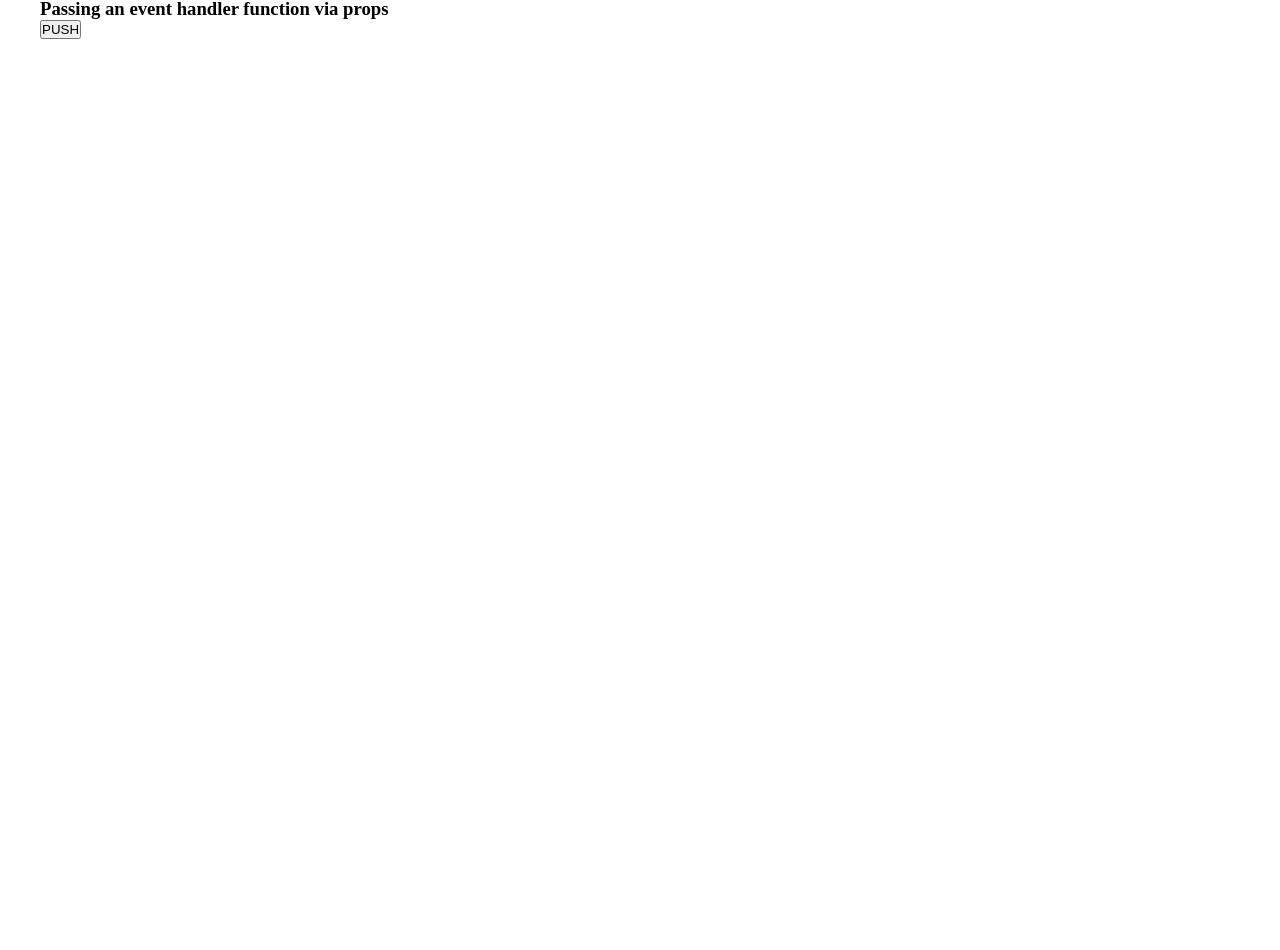
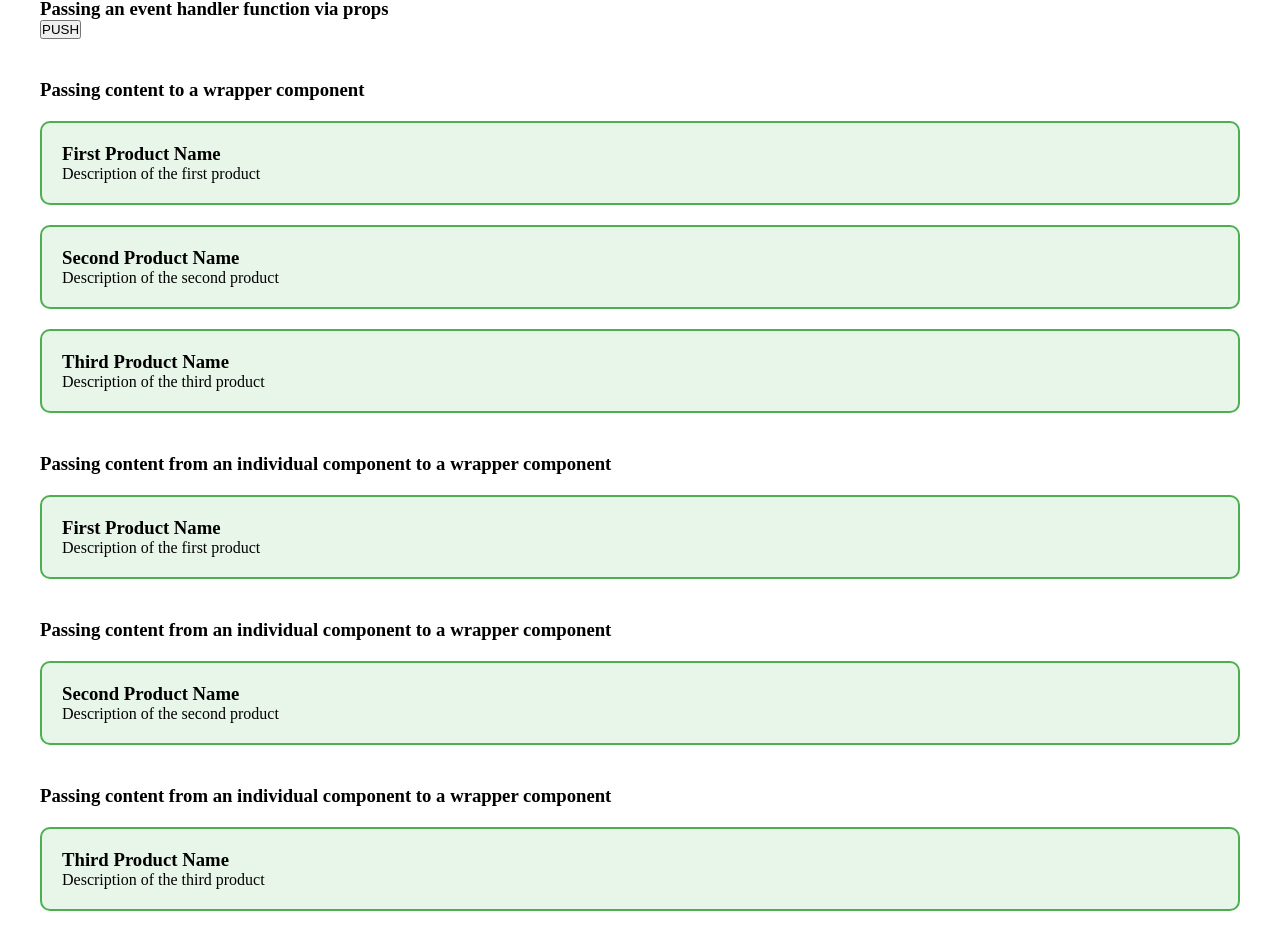
Before and after one commit to Tiana-K08/react-by-examples, a React (Vite) app: page / in a window 1280 px wide. Shown: the part 408-1358 px from the top of the page. Before the commit the page ends 800 px from the top, so only its background shows below. Built offline with nearby package versions, Linux system fonts and the light colour scheme.

Commit message:
feat: using props.children

```diff
--- a/src/App.jsx
+++ b/src/App.jsx
@@ -2,6 +2,10 @@ import ParentGreeting from './components/props/data/ParentGreeting.jsx';
 import ParentProfile from './components/props/object/ParentProfile.jsx';
 import ParentProfileDest from './components/props/destructuring/ParentProfileDest.jsx';
 import ParentButton from './components/props/function/ParentButton.jsx';
+import ParentCards from './components/props/children/ParentCards.jsx';
+import ParentCardOne from './components/props/children/ParentCardOne.jsx';
+import ParentCardTwo from './components/props/children/ParentCardTwo.jsx';
+import ParentCardThree from './components/props/children/ParentCardThree.jsx';
 
 import './App.css';
 
@@ -12,6 +16,10 @@ function App() {
       <ParentProfile />
       <ParentProfileDest />
       <ParentButton />
+      <ParentCards />
+      <ParentCardOne />
+      <ParentCardTwo />
+      <ParentCardThree />
     </div>
   );
 }
--- /dev/null
+++ b/src/components/props/children/ChildCards.jsx
@@ -0,0 +1,17 @@
+function ChildCards(props) {
+  return (
+    <div
+      style={{
+        border: '2px solid #4CAF50',
+        padding: '20px',
+        marginTop: '20px',
+        borderRadius: '10px',
+        backgroundColor: '#e8f5e9',
+      }}
+    >
+      {props.children}
+    </div>
+  );
+}
+
+export default ChildCards;
--- /dev/null
+++ b/src/components/props/children/ParentCardOne.jsx
@@ -0,0 +1,17 @@
+import ChildCards from './ChildCards.jsx';
+
+function ParentCardOne() {
+  return (
+    <div className="parent-wrapper">
+      <h3>
+        Passing content from an individual component to a wrapper component
+      </h3>
+      <ChildCards>
+        <h3>First Product Name</h3>
+        <p>Description of the first product</p>
+      </ChildCards>
+    </div>
+  );
+}
+
+export default ParentCardOne;
--- /dev/null
+++ b/src/components/props/children/ParentCardThree.jsx
@@ -0,0 +1,17 @@
+import ChildCards from './ChildCards.jsx';
+
+function ParentCardThree() {
+  return (
+    <div className="parent-wrapper">
+      <h3>
+        Passing content from an individual component to a wrapper component
+      </h3>
+      <ChildCards>
+        <h3>Third Product Name</h3>
+        <p>Description of the third product</p>
+      </ChildCards>
+    </div>
+  );
+}
+
+export default ParentCardThree;
--- /dev/null
+++ b/src/components/props/children/ParentCardTwo.jsx
@@ -0,0 +1,17 @@
+import ChildCards from './ChildCards.jsx';
+
+function ParentCardTwo() {
+  return (
+    <div className="parent-wrapper">
+      <h3>
+        Passing content from an individual component to a wrapper component
+      </h3>
+      <ChildCards>
+        <h3>Second Product Name</h3>
+        <p>Description of the second product</p>
+      </ChildCards>
+    </div>
+  );
+}
+
+export default ParentCardTwo;
--- /dev/null
+++ b/src/components/props/children/ParentCards.jsx
@@ -0,0 +1,25 @@
+import ChildCards from './ChildCards.jsx';
+
+function ParentCards() {
+  return (
+    <div className="parent-wrapper">
+      <h3>Passing content to a wrapper component</h3>
+      <ChildCards>
+        <h3>First Product Name</h3>
+        <p>Description of the first product</p>
+      </ChildCards>
+
+      <ChildCards>
+        <h3>Second Product Name</h3>
+        <p>Description of the second product</p>
+      </ChildCards>
+
+      <ChildCards>
+        <h3>Third Product Name</h3>
+        <p>Description of the third product</p>
+      </ChildCards>
+    </div>
+  );
+}
+
+export default ParentCards;
```
